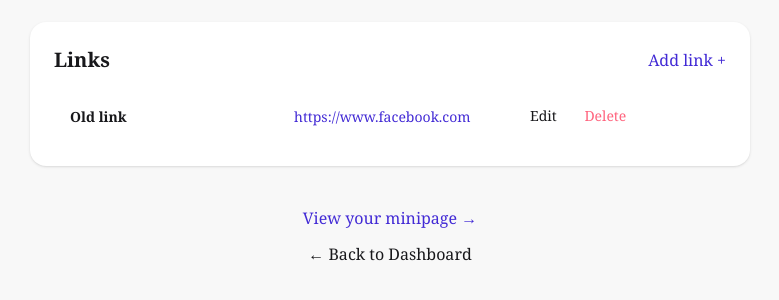
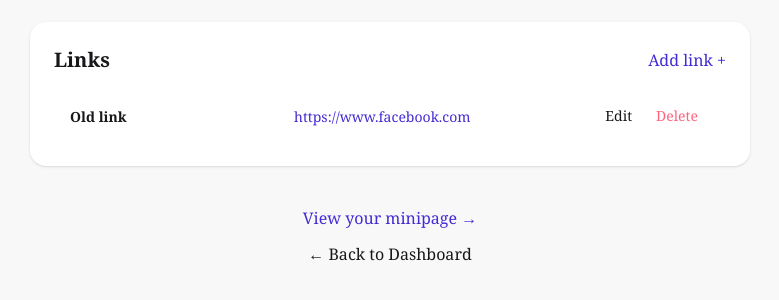
Before and after one commit to tylerboutwell/MiniPage, a Django app: page /profile/1 in a window 1280 px wide. Shown: the part 382-682 px from the top of the page, without its empty margins (250-1029 px from the left). Run offline with Django 5.2, Linux system fonts and the light colour scheme; a user stored in the database is signed in; data comes from the database, SQL or seed files in the repository; style sheets or scripts are compiled from the project's sources; some libraries are stand-ins or nearby versions.

Commit message:
push edit and delete buttons to the right in the links table

```diff
--- a/profiles/templates/profiles/profile_detail.html
+++ b/profiles/templates/profiles/profile_detail.html
@@ -50,7 +50,7 @@
                     <a href="{{ link.url }}" target="_blank" class="link link-primary link-hover">
                             {{ link.url }}
                     </a></td>
-                <td>
+                <td class="flex justify-end">
                     <a href="{% url 'profiles:edit_link' profile.id link.id %}"
                        class="px-3 py-1 text-sm text-base-content hover:text-base-content/60 font-medium rounded-lg transition">
                         Edit
```
